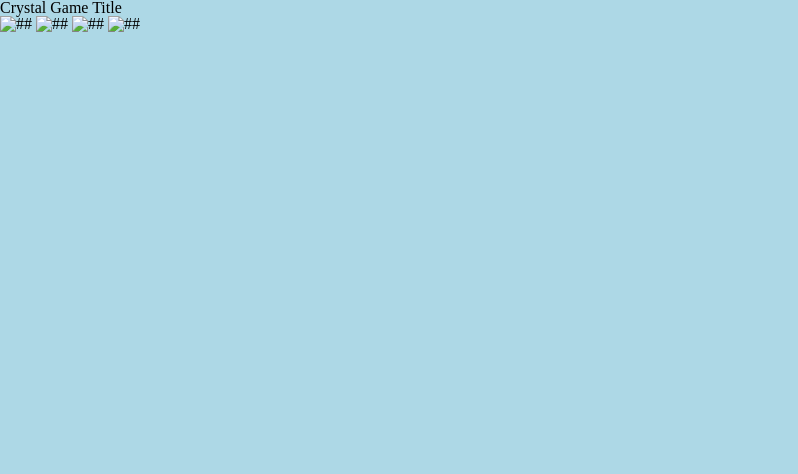
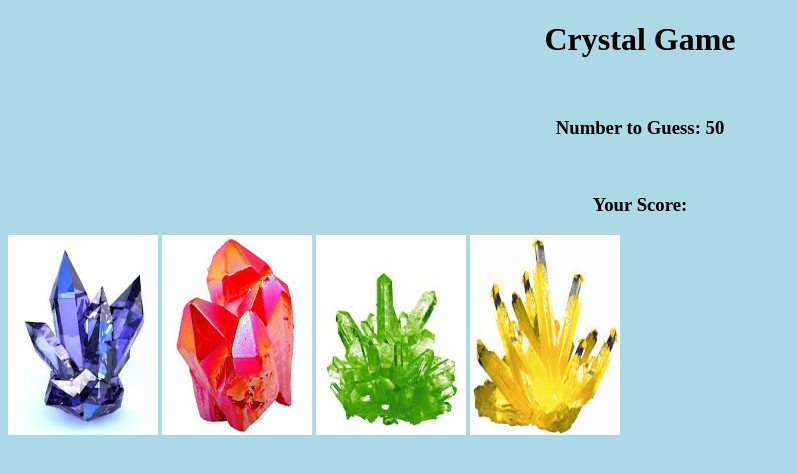
Before and after one commit to TomWelton/week-4-game, a plain HTML site: page index.html in a window 1280 px wide. Shown: the whole page, without its empty margins (0-798 px from the left). Drawn offline with nearby package versions, Linux system fonts and the light colour scheme.

Commit message:
Second commit with basic game funcationality

```diff
--- a/assets/css/style.css
+++ b/assets/css/style.css
@@ -2,6 +2,11 @@ body {
     background-color: lightblue;
 }
 
-#crystalPic {
+h1,h3 {
+    text-align: center;
+}
 
+.crystalPic {
+    width: 150px;
+    height: 200px;
 }
--- a/assets/javascript/game.js
+++ b/assets/javascript/game.js
@@ -0,0 +1,25 @@
+//Crystal Game Javascript and jQuery file
+//
+
+//Variables
+var targetNumber = 50;
+var counter = 0;
+var numberOptions = [10, 5, 3, 7];
+var increment = numberOptions[Math.round(Math.random())];
+
+//Number user is trying to guess
+$("#number-to-guess").text(targetNumber);
+
+
+$(".crystalPic").on("click", function () {
+
+    counter += increment;
+    //User's total combined guesses
+    $("#userScore").text(counter);
+
+    if (counter === targetNumber) {
+        alert("You Win!");
+    } else if (counter >= targetNumber) {
+        alert("You Lose!");
+    }
+});
--- a/index.html
+++ b/index.html
@@ -4,20 +4,31 @@
 <head>
     <meta charset="UTF-8">
     <title>Crystal Game - Week 4</title>
-    <link rel="stylesheet" href="assets/css/reset.css">
     <link rel="stylesheet" href="assets/css/style.css">
-    <script src="https://code.jquery.com/jquery.js"></script>
 
 </head>
 
 <body>
 
-<div><h1>Crystal Game Title</h1></div>
-<img id="crystalPic" src="assets/images/.png" alt="##" width="300" height="400">
-<img id="crystalPic" src="assets/images/.png" alt="##" width="300" height="400">
-<img id="crystalPic" src="assets/images/.png" alt="##" width="300" height="400">
-<img id="crystalPic" src="assets/images/.png" alt="##" width="300" height="400">
+    <div>
+        <h1>Crystal Game</h1>
+        <br>
+        <h3>Number to Guess:
+            <span id="number-to-guess"></span>
+        </h3>
+        <br>
+        <h3>Your Score:
+            <span id="userScore"></span>
+        </h3>
+    </div>
+    <div>
+        <img class="crystalPic" src="assets/images/blueCrystal.png" alt="Blue Crystal">
+        <img class="crystalPic" src="assets/images/redCrystal.png" alt="Red Crystal">
+        <img class="crystalPic" src="assets/images/greenCrystal.png" alt="Green Crystal">
+        <img class="crystalPic" src="assets/images/yellowCrystal.png" alt="Yellow Crystal">
+    </div>
 
+    <script src="http://code.jquery.com/jquery-3.3.1.js" integrity="sha256-2Kok7MbOyxpgUVvAk/HJ2jigOSYS2auK4Pfzbm7uH60=" crossorigin="anonymous"></script>
     <script src="assets/javascript/game.js">
     </script>
 </body>
```
Also changed, not shown: assets/images/blueCrystal.png (added), assets/images/greenCrystal.png (added), assets/images/redCrystal.png (added), assets/images/yellowCrystal.png (added).
